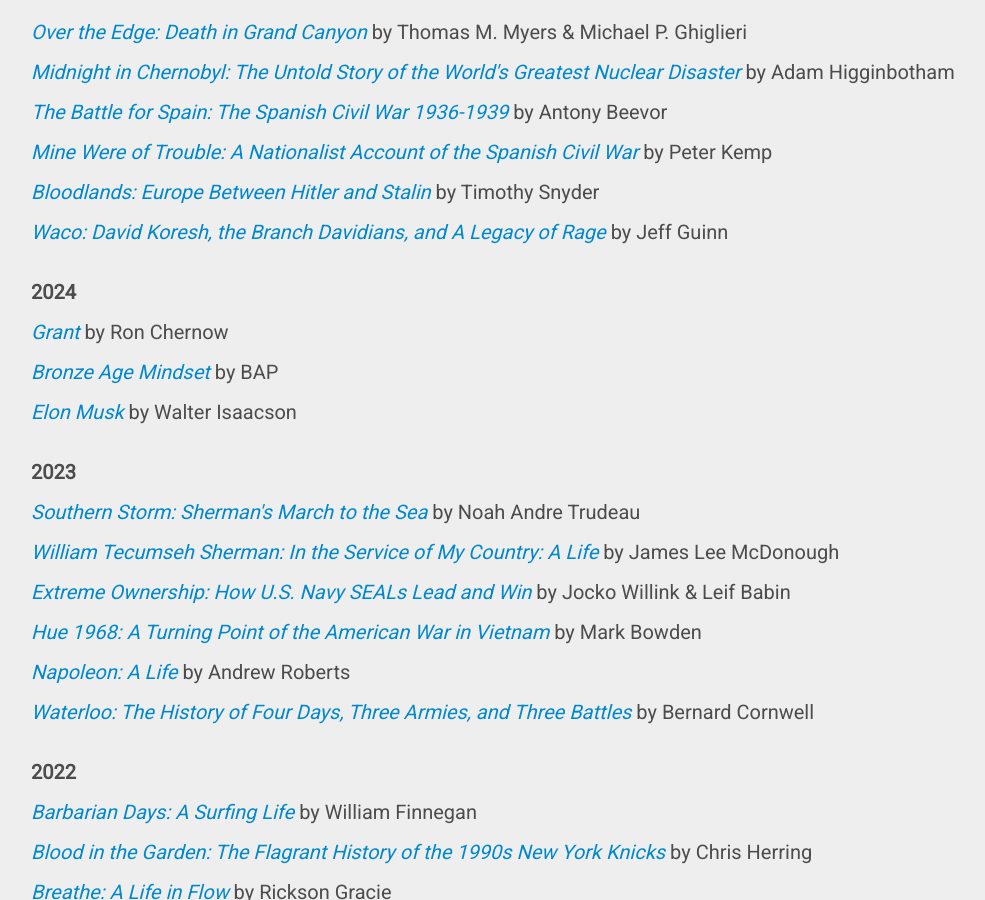
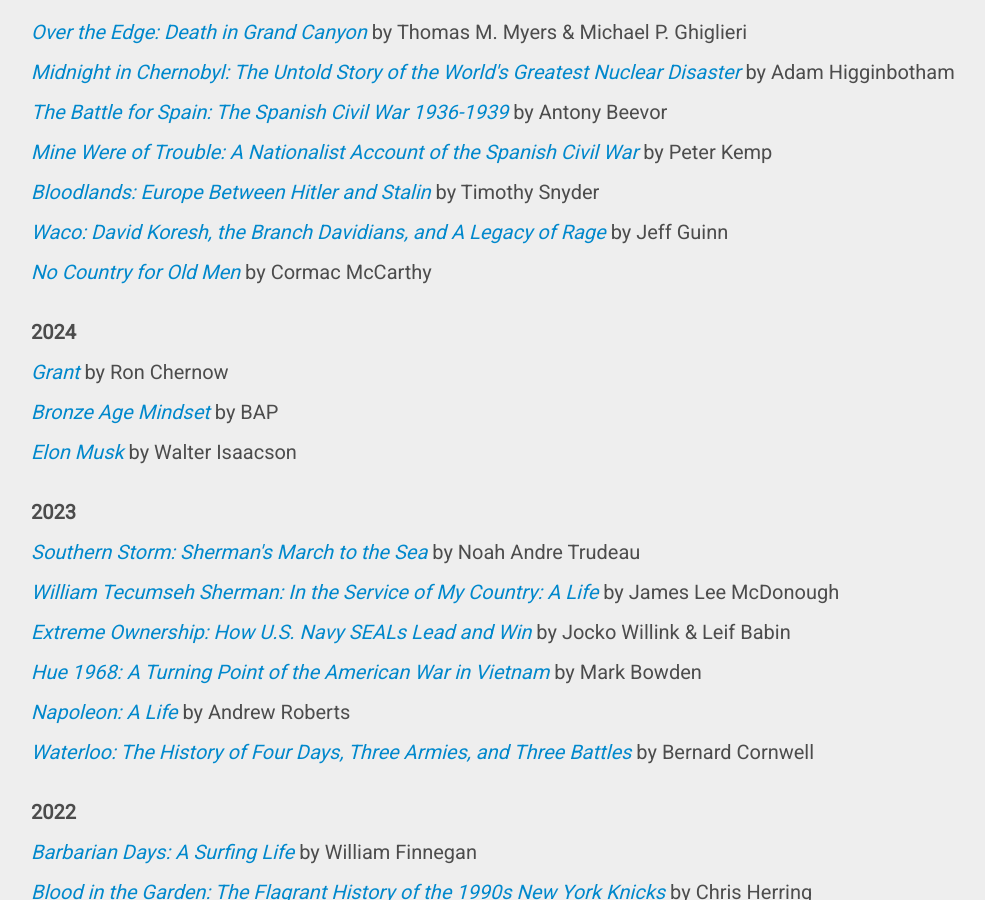
Before and after one commit to speric/speric.github.com, a Jekyll site: the page built from books/index.html, in a window 1280 px wide and 900 px high, scrolled down 621 px. Shown: the whole window, without its empty margins (139-1124 px from the left). Built offline with Jekyll 4.4.1, drawn with Linux system fonts in a browser that asks for light colours; some web fonts are replaced; comment, search, counter and statistics services are not loaded.

Commit message:
No Country for Old Men

```diff
--- a/books/index.html
+++ b/books/index.html
@@ -20,7 +20,8 @@
   <p><i><a href="https://www.amazon.com/Battle-Spain-Spanish-Civil-1936-1939/dp/014303765X">The Battle for Spain: The Spanish Civil War 1936-1939</a></i> by Antony Beevor</p>
   <p><i><a href="https://www.amazon.com/dp/1777493897/">Mine Were of Trouble: A Nationalist Account of the Spanish Civil War</a></i> by Peter Kemp</p>
   <p><i><a href="https://www.amazon.com/Bloodlands-Europe-Between-Hitler-Stalin-dp-1541600061/dp/1541600061/">Bloodlands: Europe Between Hitler and Stalin</a></i> by Timothy Snyder</p>
-  <p><i><a href="https://www.amazon.com/Waco-Koresh-Branch-Davidians-Legacy/dp/1982186100">Waco: David Koresh, the Branch Davidians, and A Legacy of Rage </a></i> by Jeff Guinn</p>
+  <p><i><a href="https://www.amazon.com/Waco-Koresh-Branch-Davidians-Legacy/dp/1982186100">Waco: David Koresh, the Branch Davidians, and A Legacy of Rage</a></i> by Jeff Guinn</p>
+  <p><i><a href="https://www.amazon.com/Country-Old-Men-Cormac-McCarthy/dp/0375706674">No Country for Old Men</a></i> by Cormac McCarthy</p>
 
   <br/>
 
```
